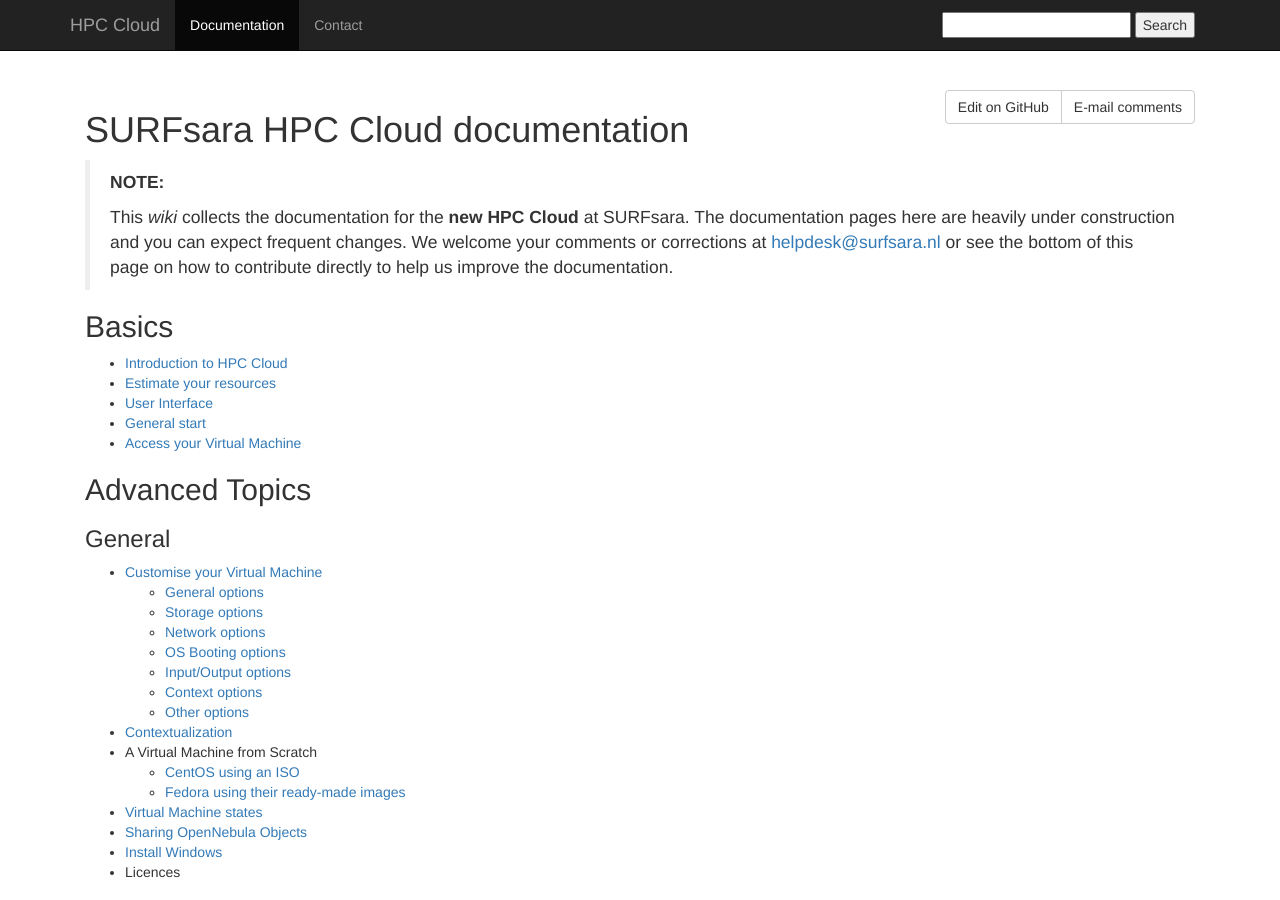
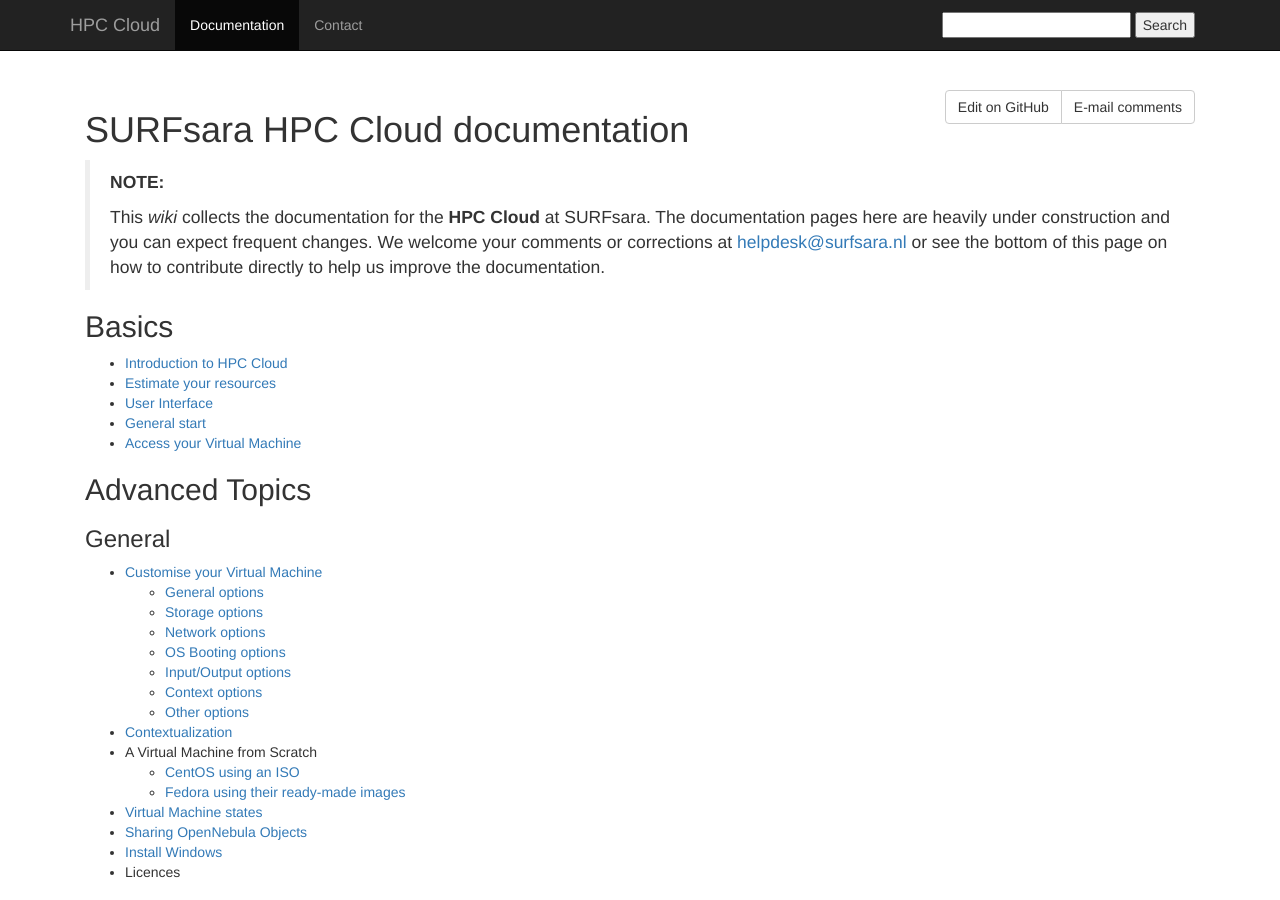
Before and after one commit to sara-nl/clouddocs, a Jekyll site: the page built from index.markdown, in a window 1280 px wide and 900 px high. Built offline with Jekyll 4.4.1, drawn with Linux system fonts in a browser that asks for light colours.

Commit message:
removed word new in new HPC cloud
since the old cloud is not there anymore

```diff
--- a/index.markdown
+++ b/index.markdown
@@ -5,7 +5,7 @@
 
 > **NOTE:**
 >
-> This _wiki_ collects the documentation for the **new HPC Cloud** at SURFsara. The documentation pages here are heavily under construction and you can expect frequent changes.  We welcome your comments or corrections at [helpdesk@surfsara.nl](mailto:helpdesk@surfsara.nl?subject=HPC%20Cloud%20documentation%20comments) or see the bottom of this page on how to contribute directly to help us improve the documentation.
+> This _wiki_ collects the documentation for the **HPC Cloud** at SURFsara. The documentation pages here are heavily under construction and you can expect frequent changes.  We welcome your comments or corrections at [helpdesk@surfsara.nl](mailto:helpdesk@surfsara.nl?subject=HPC%20Cloud%20documentation%20comments) or see the bottom of this page on how to contribute directly to help us improve the documentation.
 
 
 
```
